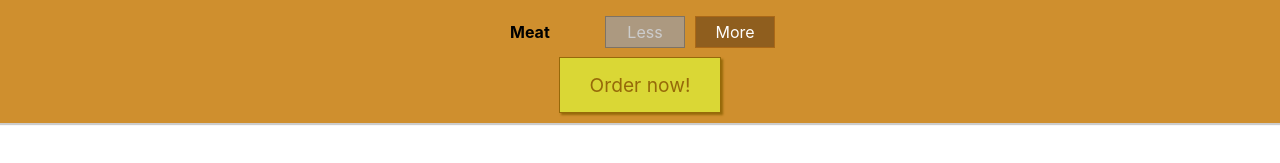
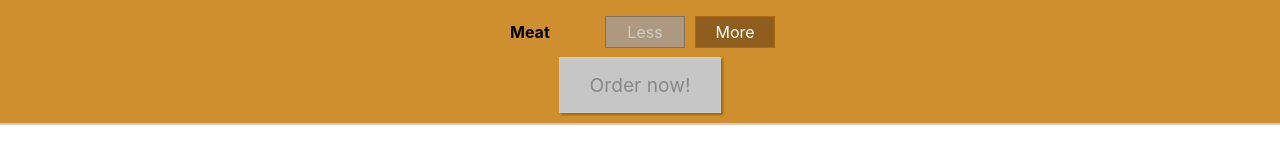
Before and after one commit to Gaston-Volpellier/burger-builder, a React (Create React App) app: page / in a window 1280 px wide. Shown: the part 541-704 px from the top of the page. Built offline with nearby package versions, Linux system fonts and the light colour scheme.

Commit message:
feat: order now button set disable added.

```diff
--- a/src/components/Burger/BuildControls/BuildControls.js
+++ b/src/components/Burger/BuildControls/BuildControls.js
@@ -23,7 +23,9 @@ const BuildControls = (props) => (
         disabled={props.disabled[ctrl.type]}
       />
     ))}
-    <button className="orderButton">Order now!</button>
+    <button className="orderButton" disabled={!props.purchasable}>
+      Order now!
+    </button>
   </div>
 )
 
--- a/src/components/Burger/Burger.js
+++ b/src/components/Burger/Burger.js
@@ -8,8 +8,7 @@ const Burger = (props) => {
   let transformedIngredients = Object.entries(ingredients)
     .map(([prop, value], ix) => {
       return [...Array(value)].map((_, innnerIx) => {
-        console.log('InnerIx: ' + innnerIx)
-        return <BurguerIngredient key={innnerIx} type={prop} />
+        return <BurguerIngredient key={prop+innnerIx} type={prop} />
       })
     })
     .reduce((arr, el) => {
--- a/src/containers/BurgerBuilder/BurgerBuilder.js
+++ b/src/containers/BurgerBuilder/BurgerBuilder.js
@@ -1,6 +1,8 @@
 import React, { useState } from 'react'
 import Burger from '../../components/Burger/Burger'
+import Modal from '../../components/UI/Modal/Modal'
 import BuildControls from '../../components/Burger/BuildControls/BuildControls'
+
 
 const INGREDIENT_PRICES = {
   salad: 0.5,
@@ -18,30 +20,42 @@ const BurgerBuilder = () => {
       meat: 0,
     },
     totalPrice: 0,
-    purchasable: false,
   })
 
-  const updatePurchase = () => {}
+  const [purchasable, setPurchasable] = useState(false)
+
+  const updatePurchase = () => {
+    const { ingredients } = recipe
+    let isPurchasable = false
+
+    for (let key in ingredients) {
+      if (ingredients[key] > 0) {
+        isPurchasable = true
+      }
+    }
+    console.log(isPurchasable)
+    setPurchasable({ purchasable: isPurchasable })
+  }
 
   const addRecipeHandler = (type) => {
     const { totalPrice, ingredients } = recipe
-
     const newPrice = totalPrice + INGREDIENT_PRICES[type]
 
     ingredients[type] = ingredients[type] + 1
     setRecipe({ ingredients: ingredients, totalPrice: newPrice })
+    updatePurchase()
   }
 
   const removeRecipeHandler = (type) => {
     if (recipe.ingredients[type] <= 0) {
       return
     }
-
     const ingredients = recipe.ingredients
     const newPrice = recipe.totalPrice - INGREDIENT_PRICES[type]
 
     ingredients[type] = ingredients[type] - 1
     setRecipe({ ingredients: ingredients, totalPrice: newPrice })
+    updatePurchase()
   }
 
   const disabledInfo = { ...recipe.ingredients }
@@ -51,12 +65,14 @@ const BurgerBuilder = () => {
 
   return (
     <>
+    <Modal />
       <Burger ingredients={recipe.ingredients} />
       <BuildControls
         ingredientAdded={addRecipeHandler}
         ingredientRemove={removeRecipeHandler}
         disabled={disabledInfo}
         price={recipe.totalPrice}
+        purchasable={purchasable}
       />
     </>
   )
```
